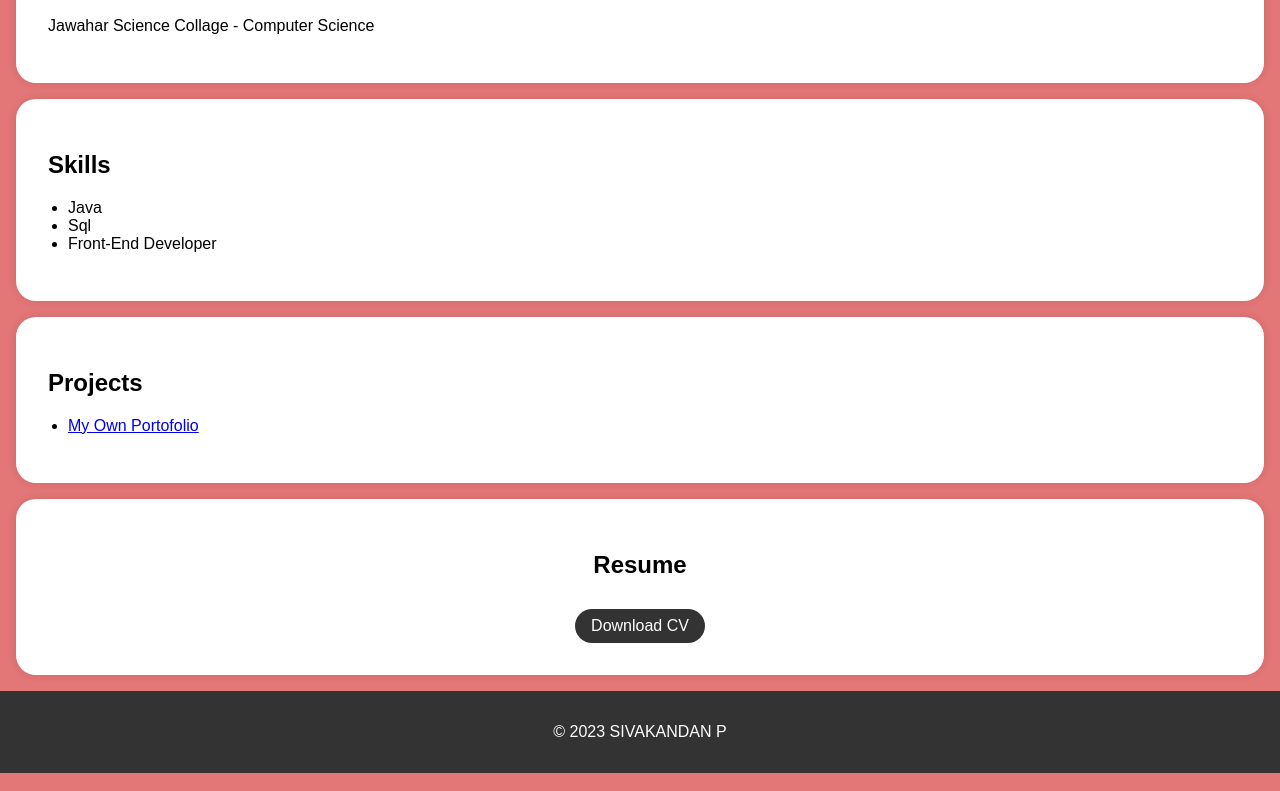
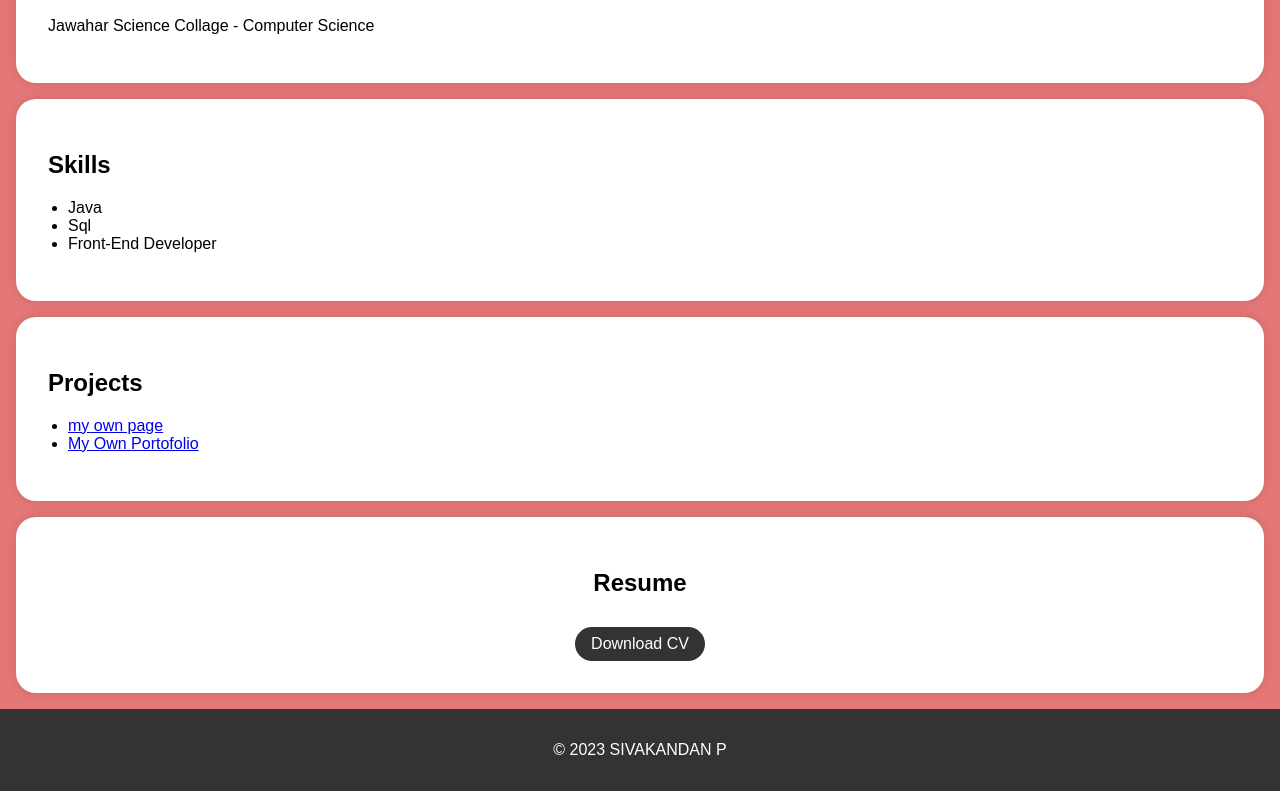
Before and after one commit to sivakandan0104/dportosiva01, a plain HTML site: page index.html in a window 1280 px wide. Shown: the part 529-1320 px from the top of the page. Drawn offline with Linux system fonts and the light colour scheme.

Commit message:
Update index.html

```diff
--- a/index.html
+++ b/index.html
@@ -140,7 +140,8 @@
         <div class="section-content">
             <h2>Projects</h2>
             <ul>
-                <li><a href="projects3.html">My Own Portofolio</a></li>
+                <li><a href="project.html">my own page</a></li>
+                <li><a href="index.html">My Own Portofolio</a></li>
             </ul>
         </div>
     </section>
```
